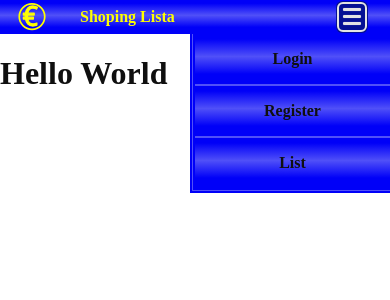
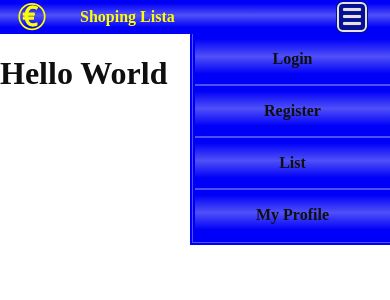
Before and after one commit to BrunoVelcl/price_tracker_frontend, a React (Vite) app: page / in a window 390 px wide. Both pictures are taken after a click on the button 352 px from the left and 17 px from the top of the page. Shown: the top 300 px of the page. Built offline with nearby package versions, Linux system fonts and the light colour scheme.

Commit message:
Add My Profile to mobile menu

```diff
--- a/src/components/Navbar.tsx
+++ b/src/components/Navbar.tsx
@@ -33,8 +33,11 @@ export default function Navbar() {
 		    />
 
 		    { hamburgerIsPressed && createPortal(
-			<div className="mobile-menu">{getNavButtons(()=>setHamburgerIsPressed(false))}</div>,
-			    document.getElementById("mobile-nav-portal") ?? document.body)
+			<div className="mobile-menu">
+			    {getNavButtons(()=>setHamburgerIsPressed(false))}
+			    <a href="#" className="nav-button" onClick={()=>setHamburgerIsPressed(false)}>My Profile</a>
+			</div>,
+			document.getElementById("mobile-nav-portal") ?? document.body)
 		    }
 
 		</section>
```
